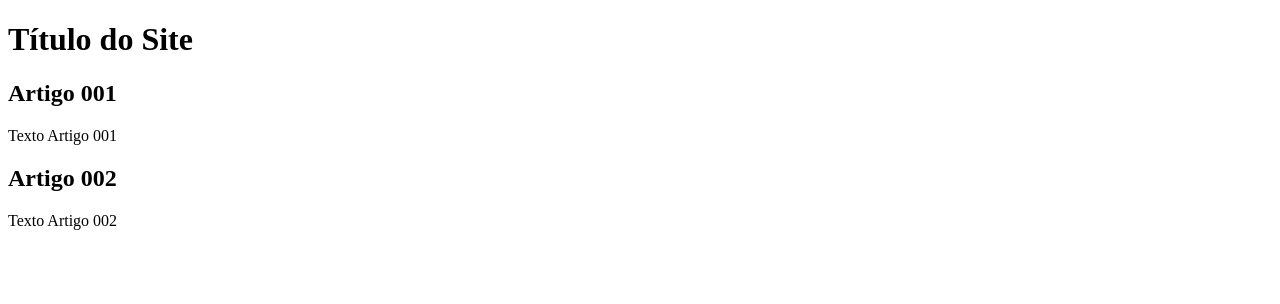
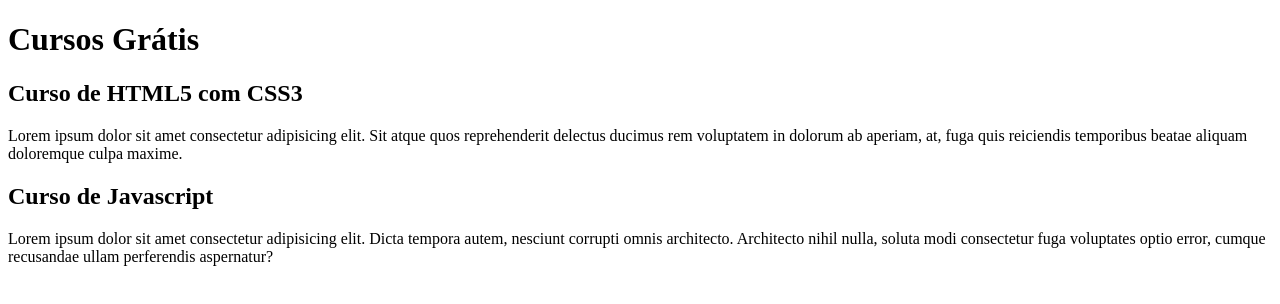
Before and after one commit to Ivan-Snts/projeto-site, a plain HTML site: page index.html in a window 1280 px wide. Drawn offline with Linux system fonts and the light colour scheme.

Commit message:
Comecei a escrever o conteúdo

```diff
--- a/index.html
+++ b/index.html
@@ -8,15 +8,15 @@
 <body>
     <main>
         <header>
-            <h1>Título do Site</h1>
+            <h1>Cursos Grátis</h1>
         </header>
         <article>
-            <h2>Artigo 001</h2>
-            <p>Texto Artigo 001</p>
+            <h2>Curso de HTML5 com CSS3</h2>
+            <p>Lorem ipsum dolor sit amet consectetur adipisicing elit. Sit atque quos reprehenderit delectus ducimus rem voluptatem in dolorum ab aperiam, at, fuga quis reiciendis temporibus beatae aliquam doloremque culpa maxime.</p>
         </article>
         <article>
-            <h2>Artigo 002</h2>
-            <p>Texto Artigo 002</p>
+            <h2>Curso de Javascript</h2>
+            <p>Lorem ipsum dolor sit amet consectetur adipisicing elit. Dicta tempora autem, nesciunt corrupti omnis architecto. Architecto nihil nulla, soluta modi consectetur fuga voluptates optio error, cumque recusandae ullam perferendis aspernatur?</p>
         </article>
     </main>
 </body>
```
